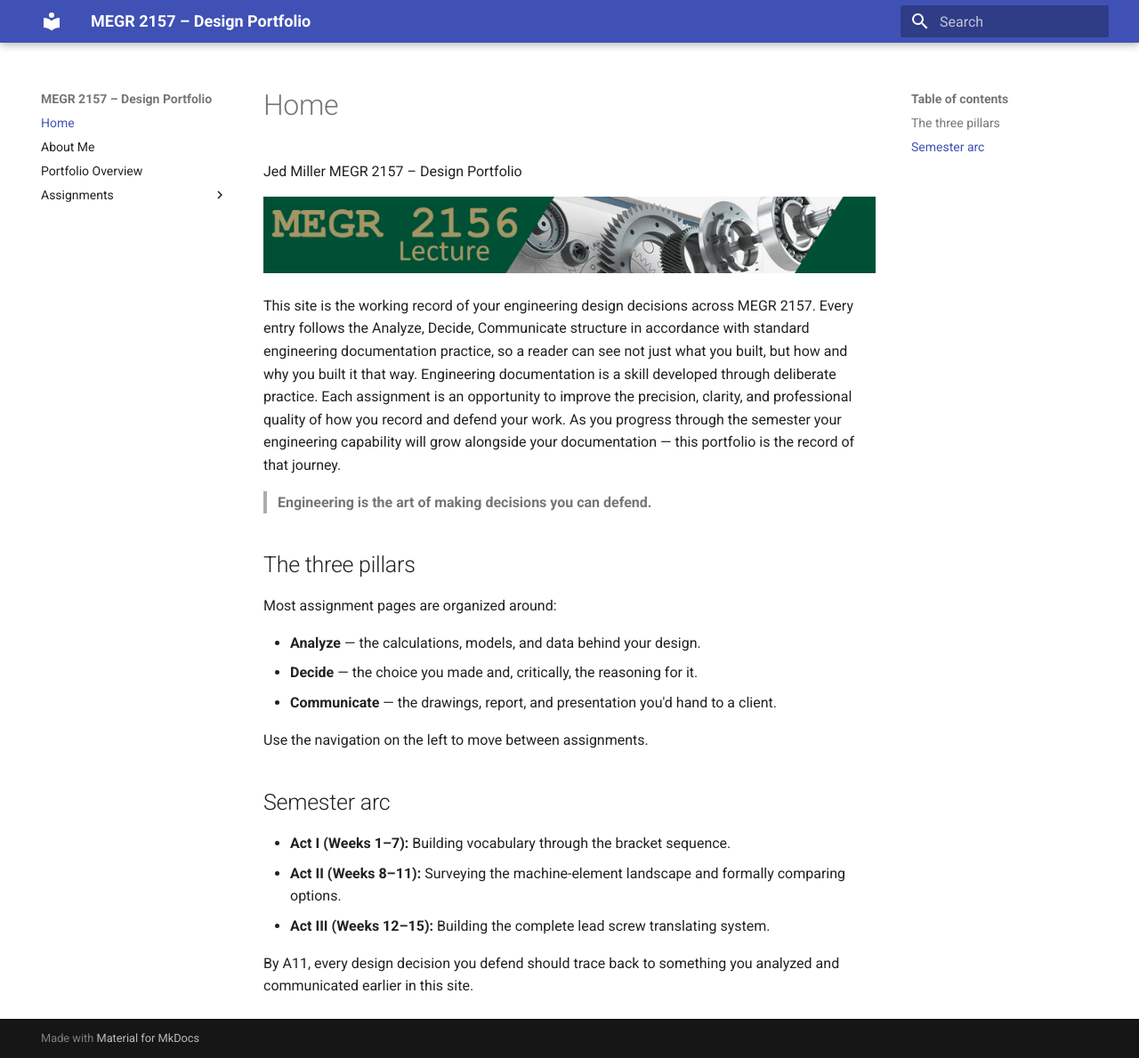
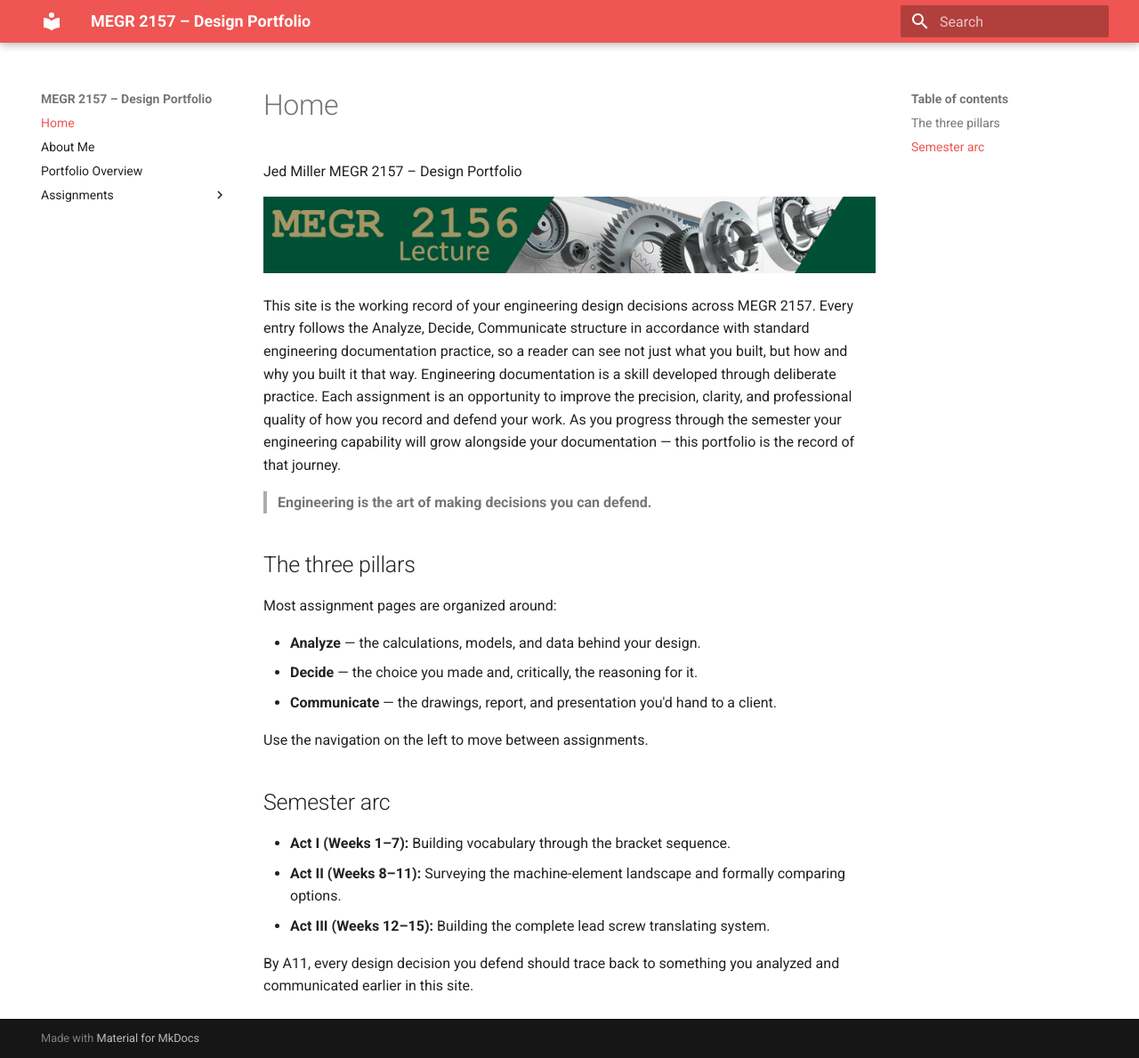
Before and after one commit to cmill271/miller-megr2157-portfolio, an MkDocs documentation site: the page built from docs/index.md, in a window 1280 px wide and 1189 px high. Shown: the whole window at 89% size. Built offline with MkDocs 1.6.1 and Material for MkDocs 9.7.7, drawn with Linux system fonts in a browser that asks for light colours.

Commit message:
Change primary color from light red to red

```diff
--- a/mkdocs.yml
+++ b/mkdocs.yml
@@ -4,7 +4,7 @@ site_description: Design portfolio documentation, built with the Analyze / Decid
 theme:
   name: material
   palette:
-    primary: light red
+    primary: red
   features:
     - navigation.instant
     - navigation.tracking
```
